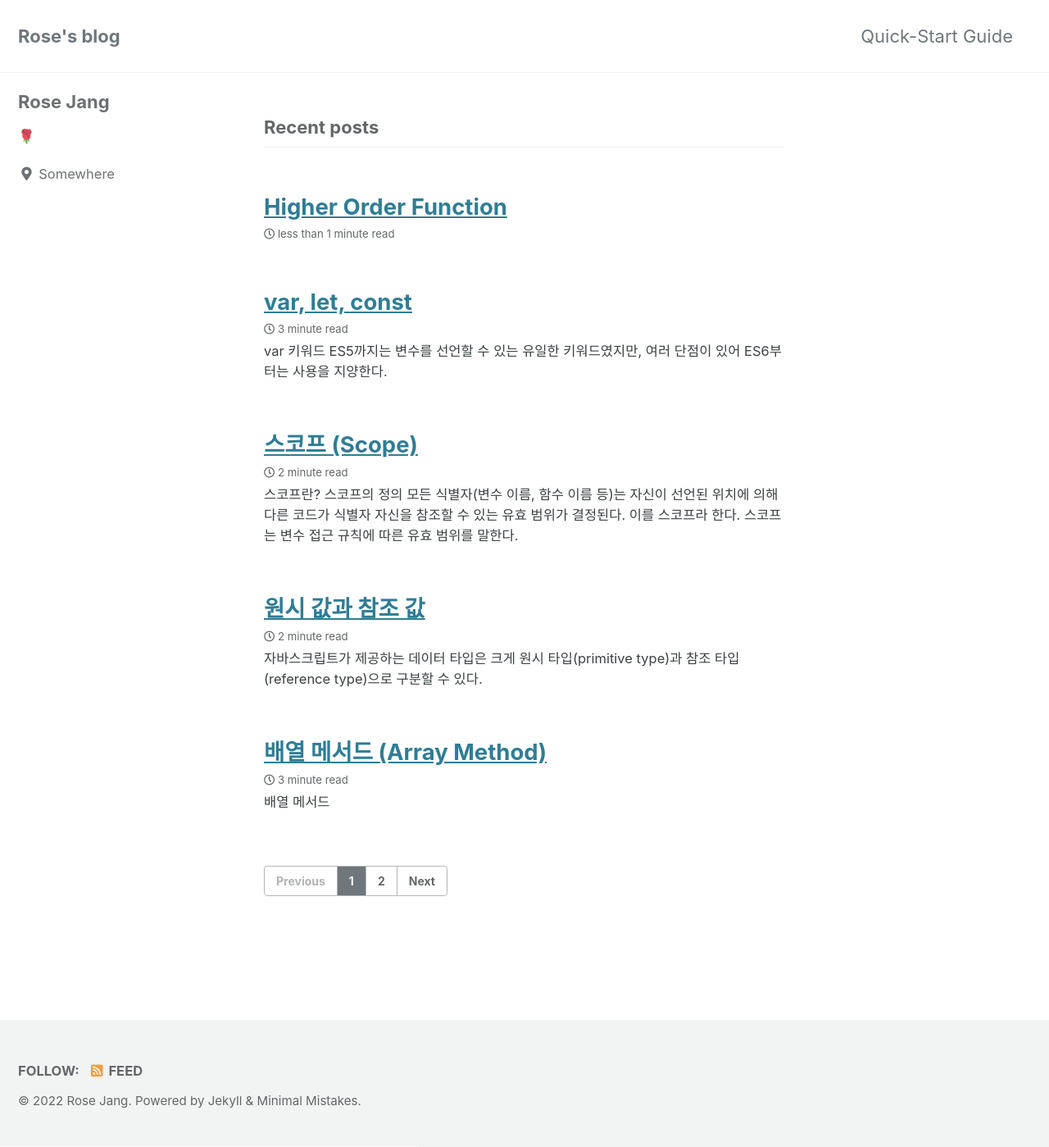
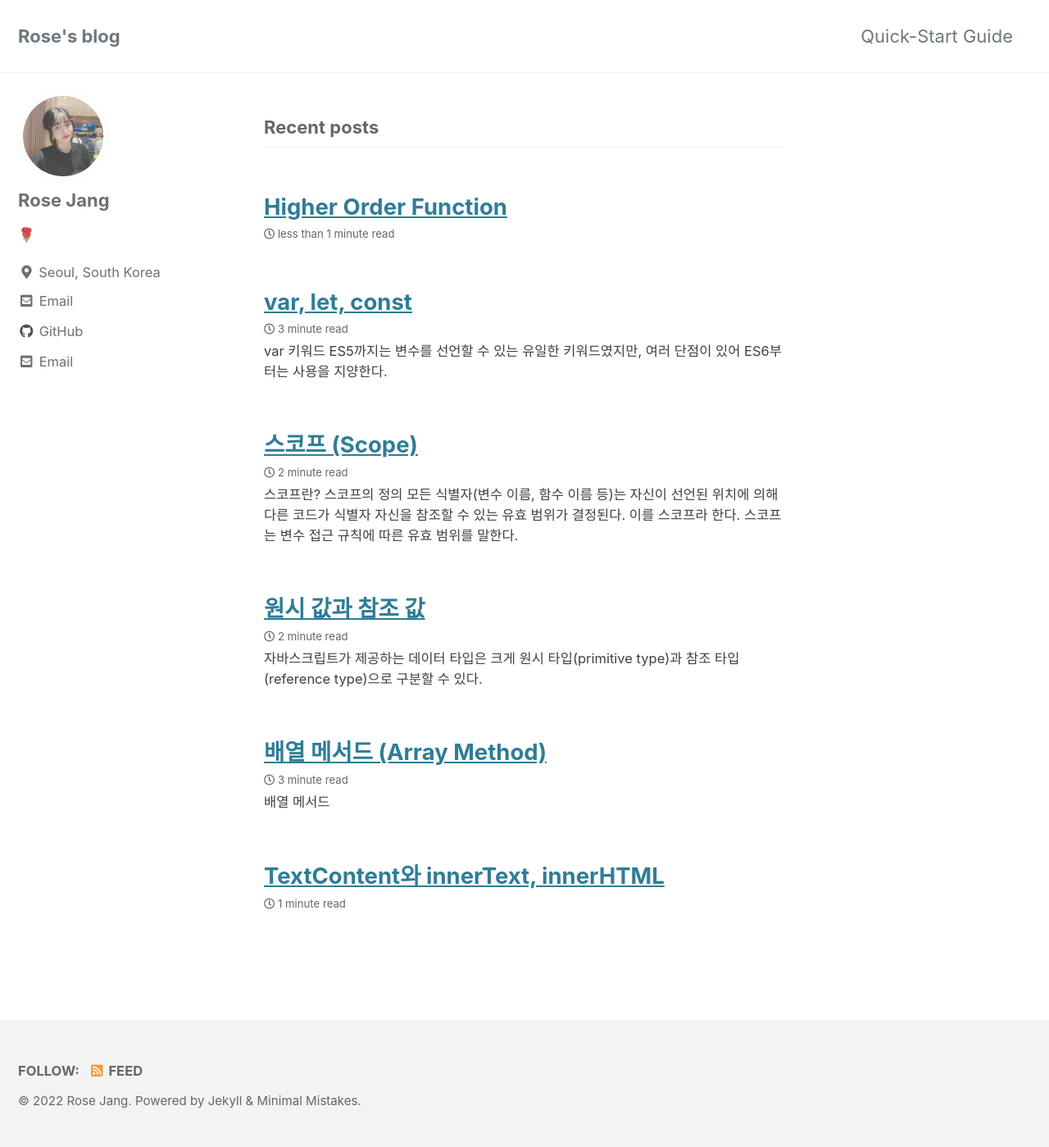
Before and after one commit to RoseJang2000/RoseJang2000.github.io, a Jekyll site: the page built from index.html, in a window 1280 px wide and 1399 px high. Shown: the whole window at 82% size. Built offline with Jekyll 4.4.1, drawn with Linux system fonts in a browser that asks for light colours; cached includes are drawn as plain includes; the list of posts is cut into pages by our own code.

Commit message:
프로필 수정

```diff
--- a/_config.yml
+++ b/_config.yml
@@ -105,14 +105,14 @@ analytics:
 # Site Author
 author:
   name             : "Rose Jang"
-  avatar           : # path of avatar image, e.g. "/assets/images/bio-photo.jpg"
+  avatar           : "/images/profile_img.jpg"
   bio              : "🌹"
-  location         : "Somewhere"
-  email            :
+  location         : "Seoul, South Korea"
+  email            : "jangmi749@gmail.com"
   links:
     - label: "Email"
       icon: "fas fa-fw fa-envelope-square"
-      # url: "jangmi749@gmail.com"
+      url: mailto:jangmi749@gmail.com
     - label: "Website"
       icon: "fas fa-fw fa-link"
       # url: "https://your-website.com"
@@ -124,7 +124,7 @@ author:
       # url: "https://facebook.com/"
     - label: "GitHub"
       icon: "fab fa-fw fa-github"
-      # url: "https://github.com/RoseJang2000"
+      url: "https://github.com/RoseJang2000"
     - label: "Instagram"
       icon: "fab fa-fw fa-instagram"
       # url: "https://instagram.com/"
@@ -218,7 +218,7 @@ sass:
 
 # Outputting
 permalink: /:categories/:title/
-paginate: 5 # amount of posts to show
+paginate: 10 # amount of posts to show
 paginate_path: /page:num/
 timezone: # https://en.wikipedia.org/wiki/List_of_tz_database_time_zones
 
```
Also changed, not shown: images/profile_img.jpg (added), 1 other file.
